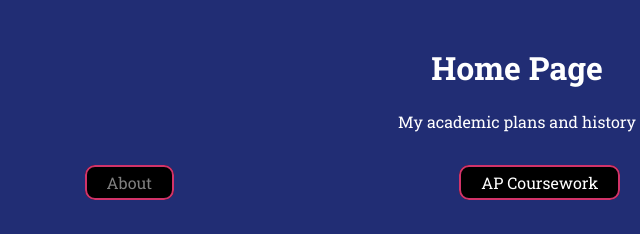
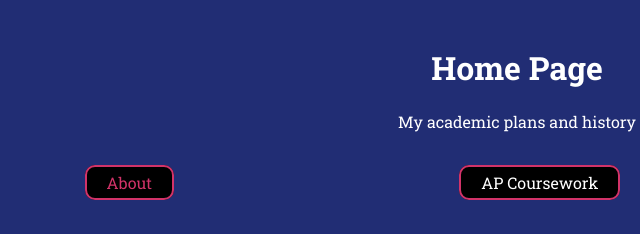
Before and after one commit to BramSihotang/ifsc-11003, a plain HTML site: page final-project-draft/index.html in a window 1280 px wide. In both pictures the pointer is over the link "About". Shown: the top 251 px of the page, 123-763 px from the left. Drawn offline with Linux system fonts and the light colour scheme.

Commit message:
well that didn't push lets try again

```diff
--- a/final-project-draft/assets/css/style.css
+++ b/final-project-draft/assets/css/style.css
@@ -69,7 +69,7 @@ header.primary nav ul li a {
 }
 
 header.primary nav ul li a:hover {
-    color: gray;
+    color: #d23369;
 }
 
 h2 {
```
